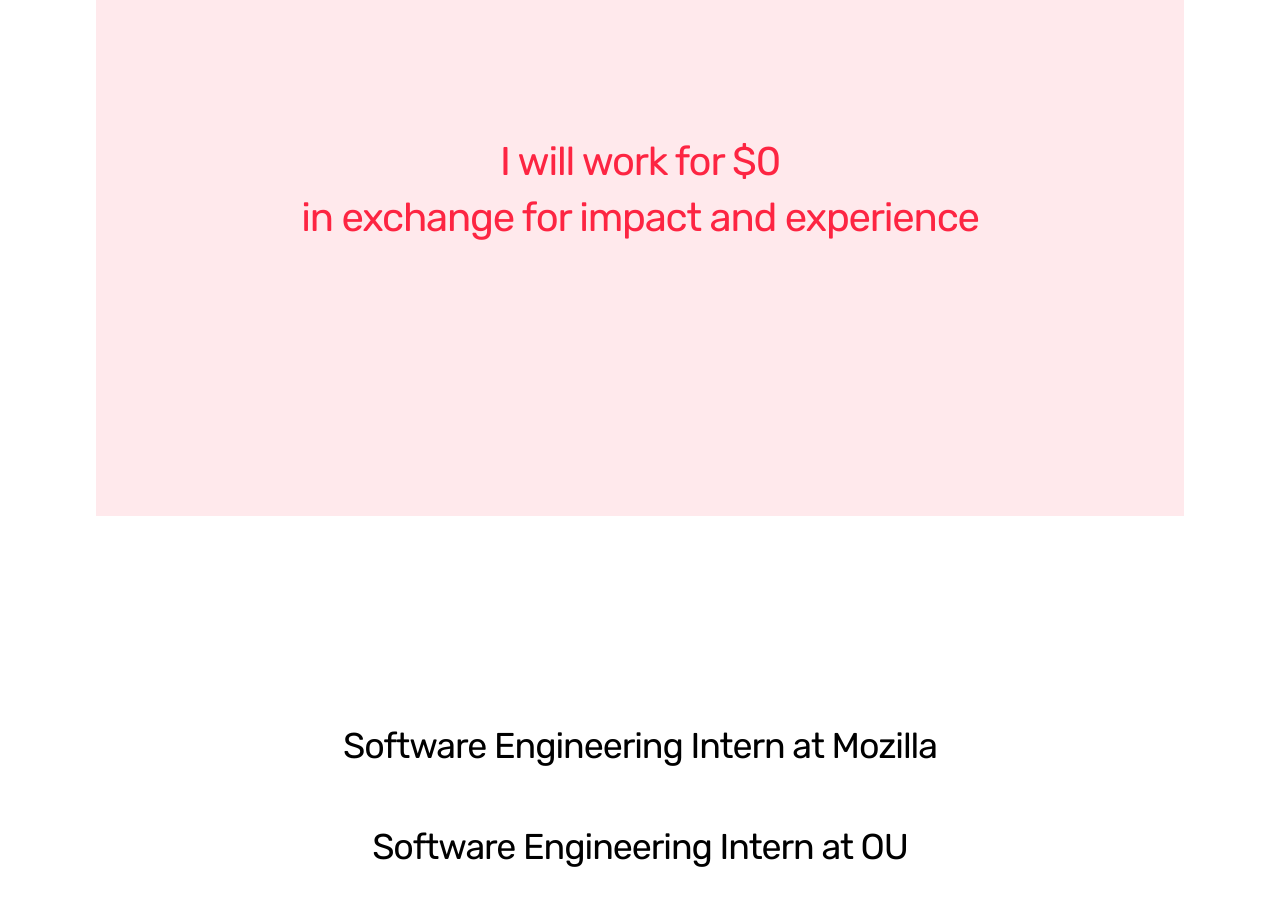
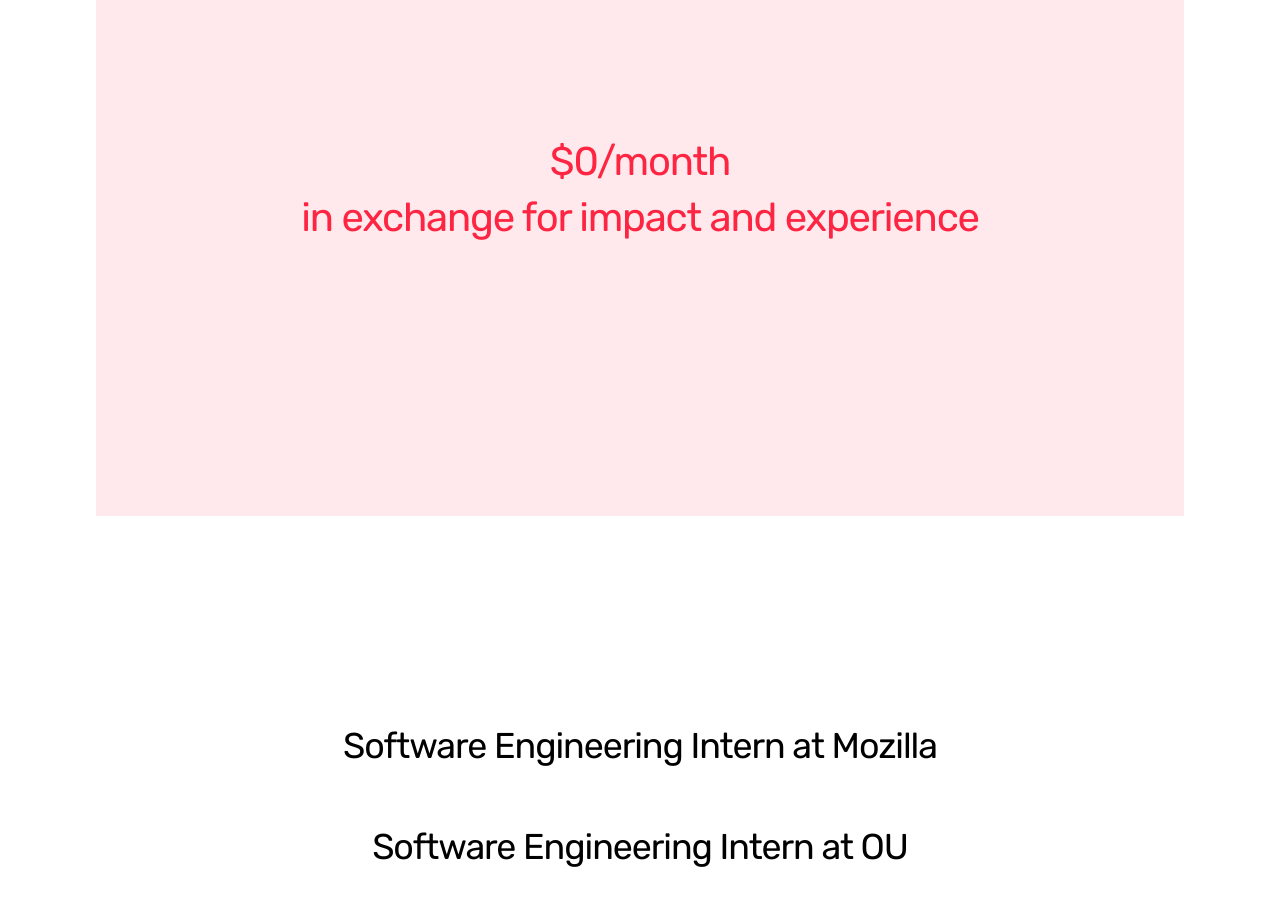
Before and after one commit to justinpotts/chorus-intern, a plain HTML site: page index.html in a window 1280 px wide. Shown: the part 6940-7846 px from the top of the page. Drawn offline with Linux system fonts and the light colour scheme.

Commit message:
Update salary

```diff
--- a/index.html
+++ b/index.html
@@ -55,7 +55,7 @@
     <img class="arrow mt-regular" src="assets/images/arrow.svg" alt="Black arrow pointing down">
     <p class="fs-regular mt-small">Hours per day <br>(I will work)</p>
     <div class="floating-bg vertically-center-children bg-red text-red mt-medium">
-      <p>I will work for $0 <br>in exchange for impact and experience</p>
+      <p>$0/month <br>in exchange for impact and experience</p>
     </div>
     <p class="fs-regular mt-medium"><a href="https://www.dropbox.com/s/m9d6taarndq3pqa/Justin%20Potts%20-%20Chorus%20Resume.pdf?dl=0">Software Engineering Intern at Mozilla</a></p>
     <p class="fs-regular mt-xsmall"><a href="https://www.dropbox.com/s/m9d6taarndq3pqa/Justin%20Potts%20-%20Chorus%20Resume.pdf?dl=0">Software Engineering Intern at OU</a></p>
```
